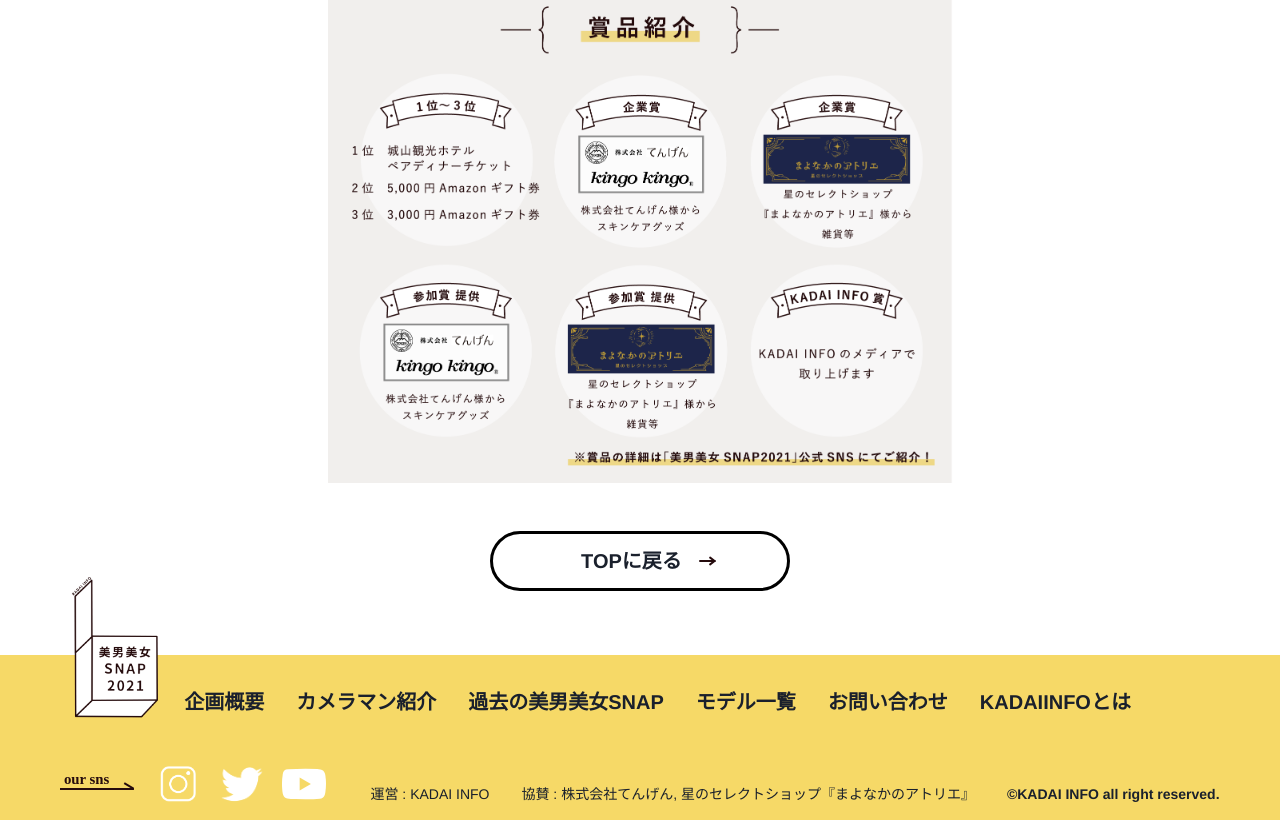
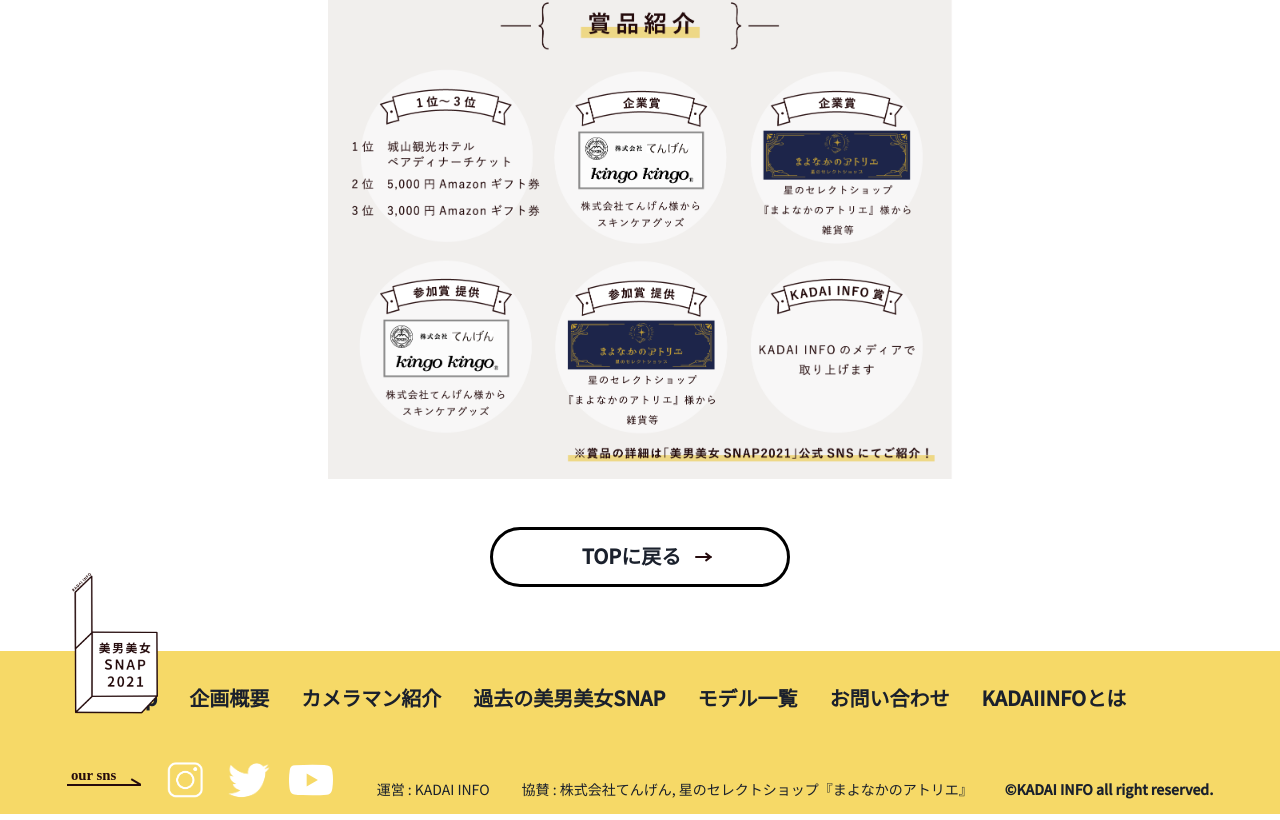
Before and after one commit to kaitolim7/binanbijo2021, a Next.js app: page /intro in a window 1280 px wide. Shown: the part 2441-3261 px from the top of the page. Built offline with nearby package versions, Linux system fonts and the light colour scheme.

Commit message:
fix: font noto

```diff
--- a/src/components/IntroLinkBox.tsx
+++ b/src/components/IntroLinkBox.tsx
@@ -22,7 +22,7 @@
       onClick={() => router.push(props.topage)}
     >
       <Flex>
-        <Text fontWeight="bold" fontSize="xl">
+        <Text fontWeight="bold" fontSize="xl" pb={0.5}>
           &nbsp;&nbsp;&nbsp;{props.text}&nbsp;&nbsp;&nbsp;
         </Text>
         <Image src={RightArrow} />
--- a/src/pages/_app.tsx
+++ b/src/pages/_app.tsx
@@ -27,12 +27,12 @@
         <meta property="og:url" content={url} />
         <meta property="og:image" content={image} />
         <meta property="og:site_name" content={title} />
-        {/* <link rel="preconnect" href="https://fonts.googleapis.com" />
+        <link rel="preconnect" href="https://fonts.googleapis.com" />
         <link rel="preconnect" href="https://fonts.gstatic.com" />
         <link
           href="https://fonts.googleapis.com/css2?family=Noto+Sans+JP:wght@300;400;500&display=swap"
           rel="stylesheet"
-        ></link> */}
+        ></link>
       </Head>
       <Component {...pageProps} />
     </ChakraProvider>
--- a/styles/theme.tsx
+++ b/styles/theme.tsx
@@ -5,7 +5,7 @@
 const theme = extendTheme({
   fonts: {
     heading: "irohakakuC-Bold",
-    body: "'YuGothic','Yu Gothic Medium', 'Yu Gothic','游ゴシック体', '游ゴシック Medium', '游ゴシック','Helvetica Neue','Helvetica', 'Hiragino Sans', 'Hiragino Kaku Gothic ProN', sans-serif",
+    body: "'YuGothic','Yu Gothic Medium', 'Yu Gothic','游ゴシック体', '游ゴシック Medium', '游ゴシック','Noto Sans JP', serif",
   },
   colors: {
     base: "#fff",
```
Also changed, not shown: src/components/NewsBoxOutline.tsx (+5 -5 lines), public/svgs/introduction.svg.
